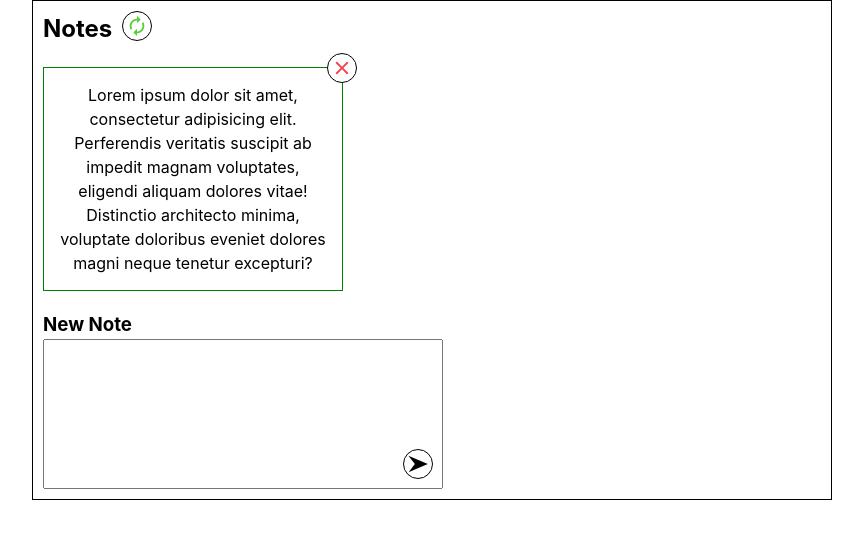
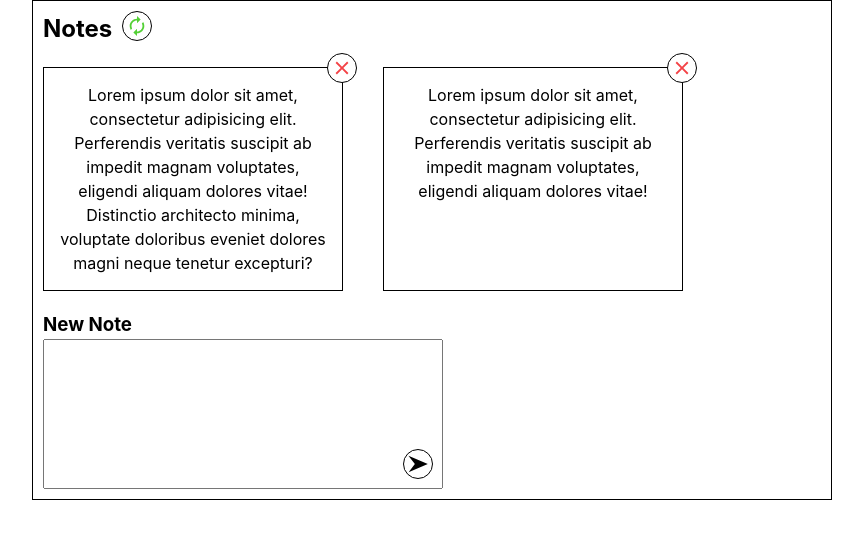
Before and after one commit to Turovae/ra16-lifecycle-crud-client, a React (Vite) app: page / in a window 1280 px wide. Shown: the top 538 px of the page, without its empty margins (208-1071 px from the left). Built offline with nearby package versions, Linux system fonts and the light colour scheme.

Commit message:
add cards component

```diff
--- a/src/App.css
+++ b/src/App.css
@@ -45,15 +45,15 @@
 }
 
 .card {
-  border: 1px solid green;
+  border: 1px solid #000000;
   width: 300px;
   position: relative;
   padding: 15px;
   text-align: center;
+  margin-right: 40px;
 }
 
 .add-note {
-  /* border: 1px solid green; */
   width: 400px;
   position: relative;
   padding: 0;
--- a/src/App.tsx
+++ b/src/App.tsx
@@ -1,9 +1,11 @@
 import { useState } from "react";
 import "./App.css";
+import Cards from "./components/Cards";
 
 function App() {
   const [cards, setCards] = useState([
-    "Lorem ipsum dolor sit amet, consectetur adipisicing elit. Perferendis veritatis suscipit ab impedit magnam voluptates, eligendi aliquam dolores vitae! Distinctio architecto minima, voluptate doloribus eveniet dolores magni neque tenetur excepturi?",
+    'Lorem ipsum dolor sit amet, consectetur adipisicing elit. Perferendis veritatis suscipit ab impedit magnam voluptates, eligendi aliquam dolores vitae! Distinctio architecto minima, voluptate doloribus eveniet dolores magni neque tenetur excepturi?',
+    'Lorem ipsum dolor sit amet, consectetur adipisicing elit. Perferendis veritatis suscipit ab impedit magnam voluptates, eligendi aliquam dolores vitae!',
   ]);
 
   return (
@@ -13,22 +15,15 @@ function App() {
           <h2 className="header-title">Notes</h2>
           <button type="button" className="btn btn-update" />
         </div>
-        <div className="cards">
-          <div className="card">
-            <div className="card-body">
-              Lorem ipsum dolor sit amet, consectetur adipisicing elit.
-              Perferendis veritatis suscipit ab impedit magnam voluptates,
-              eligendi aliquam dolores vitae! Distinctio architecto minima,
-              voluptate doloribus eveniet dolores magni neque tenetur excepturi?
-            </div>
-            <button type="button" className="btn btn-delete" />
-          </div>
-        </div>
+        <Cards textCards={cards} />
         <form action="" className="add-note">
-            <h3>New Note</h3>
-            <textarea className="add-note-textfield" name="" id="" cols={40} rows={10}></textarea>
-            <button type="submit" className="btn btn-send" />
-          </form>
+          <h3>New Note</h3>
+          <textarea
+            className="add-note-textfield"
+            name=""
+            cols={40} rows={10} />
+          <button type="submit" className="btn btn-send" />
+        </form>
       </div>
     </div>
   );
--- /dev/null
+++ b/src/components/Cards.tsx
@@ -0,0 +1,24 @@
+function Card({ text }: {
+  text: string;
+}) {
+  return (
+    <div className="card">
+      <div className="card-body">
+        { text }
+      </div>
+      <button type="button" className="btn btn-delete" />
+    </div>
+  );
+}
+
+function Cards({ textCards = [] }: {
+  textCards: string[] | [];
+}) {
+  return (
+    <div className="cards">
+      {textCards.map((card) => <Card text={card} />)}
+    </div>
+  )
+}
+
+export default Cards;
```
